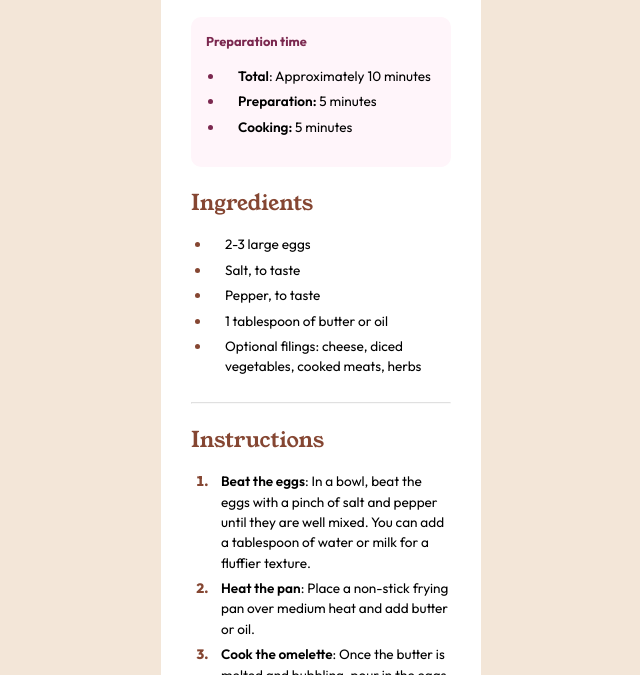
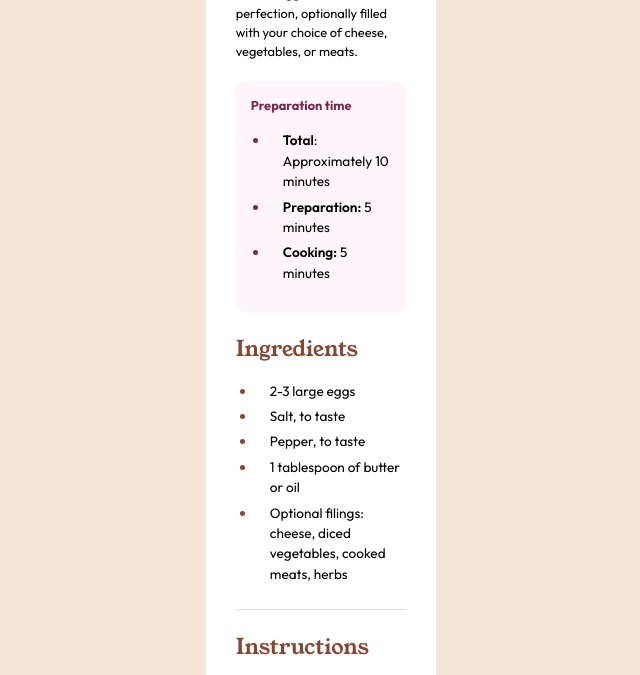
Before and after one commit to Ckola99/Recipe-page, a plain HTML site: page index.html in a window 1280 px wide. Shown: the part 455-1130 px from the top of the page, without its empty margins (319-959 px from the left). Drawn offline with Linux system fonts and the light colour scheme.

Commit message:
change of width

```diff
--- a/styles.css
+++ b/styles.css
@@ -77,7 +77,7 @@ h6 {
 	padding: 30px;
 	border-radius: 15px;
 	/* height: 100vh; */
-	max-width: 25%;
+	max-width: 18%;
 }
 
 html {
```
